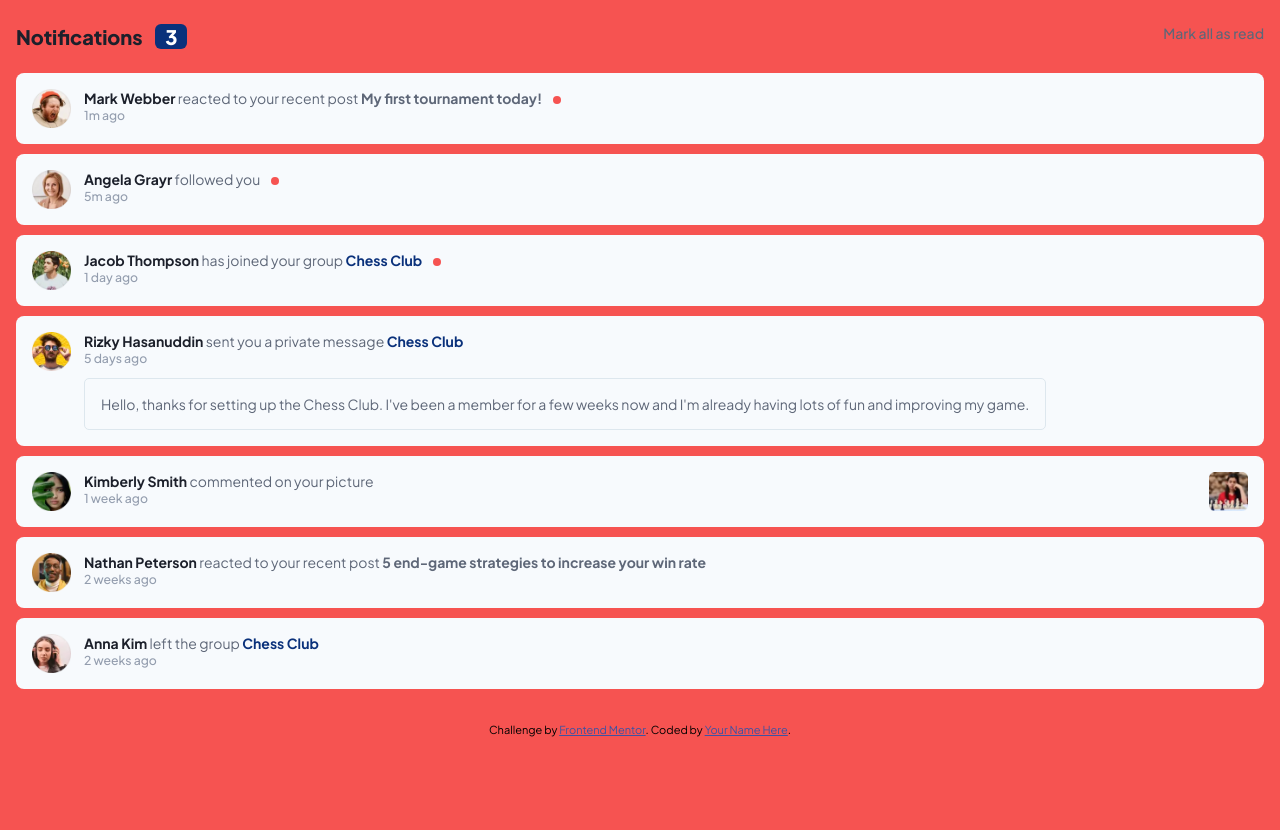
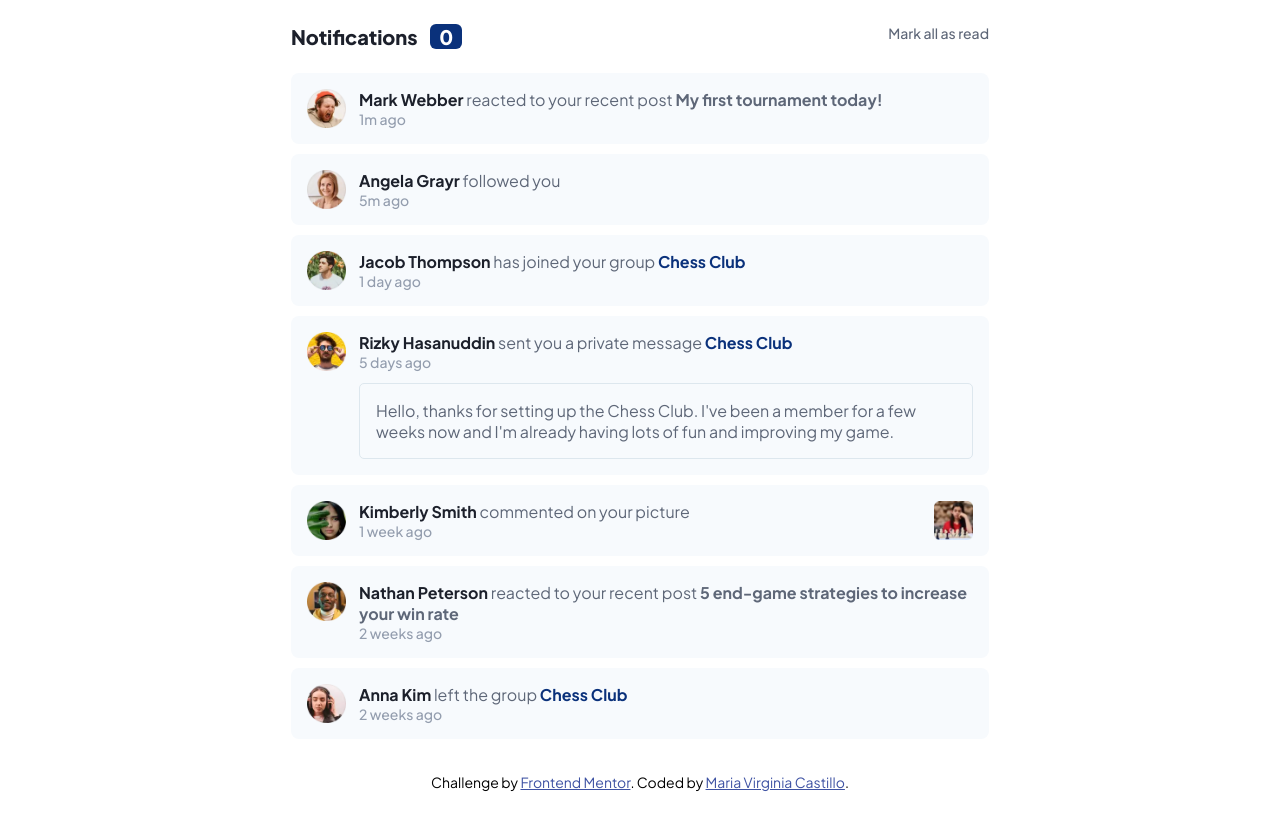
Before and after one commit to vircastillo75/notifications, a plain HTML site: page index.html in a window 1280 px wide. Both pictures are taken after a click on the element "Mark all as read". Before the commit the page ends 800 px from the top, so only its background shows below. Drawn offline with Linux system fonts and the light colour scheme.

Commit message:
finalizado

```diff
--- a/index.html
+++ b/index.html
@@ -13,8 +13,8 @@
   <section class="main">
 
     <div class="notifications">
-      <h3 class="title">Notifications <span class="number" >3</span> </h3>
-      <p class="mark">Mark all as read</p>
+      <h3 class="title">Notifications <span class="number" id="number">3</span> </h3>
+      <p class="mark" id="mark-all">Mark all as read</p>
 
     </div>
 
@@ -26,7 +26,7 @@
           <span class='name'> Mark Webber</span>
           <span>reacted to your recent post</span>
           <span class="reaction">My first tournament today!</span>
-          <span class="status not-read"></span>
+          <span class="not-read"></span>
         </p>
         <p class="time">1m ago</p>
       </div>
@@ -39,7 +39,7 @@
         <p>
           <span class='name'> Angela Grayr</span>
           <span>followed you</span>
-          <span class="status not-read"></span>
+          <span class="not-read"></span>
         </p>
         <p class="time"> 5m ago</p>
       </div>
@@ -53,7 +53,7 @@
           <span class='name'>Jacob Thompson</span>
           <span> has joined your group </span>
           <span class="group">Chess Club</span>
-          <span class="status not-read"></span>
+          <span class="not-read"></span>
         </p>
         <p class="time"> 1 day ago</p>
       </div>
@@ -123,8 +123,10 @@
   </section>
 
   <div class="attribution">
-    Challenge by <a href="https://www.frontendmentor.io?ref=challenge" target="_blank">Frontend Mentor</a>.
-    Coded by <a href="#">Your Name Here</a>.
+    Challenge by <a href="https://github.com/vircastillo75" target="_blank">Frontend Mentor</a>.
+    Coded by <a href="#">Maria Virginia Castillo</a>.
   </div>
+
+  <script src="./main.js"></script>
 </body>
 </html>
--- /dev/null
+++ b/main.js
@@ -0,0 +1,26 @@
+const markAll = document.querySelector('#mark-all');
+const numberElement = document.querySelector('#number');
+const posts = document.querySelectorAll('.post');
+
+posts.forEach(post =>{
+    post.addEventListener('click', ()=>{
+        post.querySelector('.not-read').classList.remove('not-read')
+        updateNotifications()
+    })
+})
+
+markAll.addEventListener('click',()=>{
+    const notReadElements = document.querySelectorAll('.not-read');
+    notReadElements.forEach(notReadElement=>{
+        notReadElement.classList.remove('not-read')
+    })
+
+    updateNotifications()
+
+})
+
+const updateNotifications = () => {
+    const notReadElementsActual = document.querySelectorAll('.not-read');
+    numberElement.innerText = notReadElementsActual.length;
+
+}
--- a/styles.css
+++ b/styles.css
@@ -23,7 +23,6 @@
 
 body{
     font-family: 'Plus Jakarta Sans';
-    background-color: var(--Red);
 }
 
 .main{
@@ -69,6 +68,7 @@ body{
     display: flex;
     gap: 13px;
     padding: 16px;
+    min-width: 343px;
     font-size: 0.875em;
     cursor: pointer;
     margin: 0 auto 10px;
@@ -132,10 +132,21 @@ body{
 
 
 .attribution {
-    font-size: 11px;
+    font-size: 0.875em;
     text-align: center;
+    margin-bottom: 46px;
 }
 
 .attribution a {
     color: hsl(228, 45%, 44%);
 }
+
+@media (min-width:768px){
+    .main{
+        width: 730px;
+        margin: 0 auto;
+    }
+    .post{
+        font-size: 1em;
+    }
+}
```
